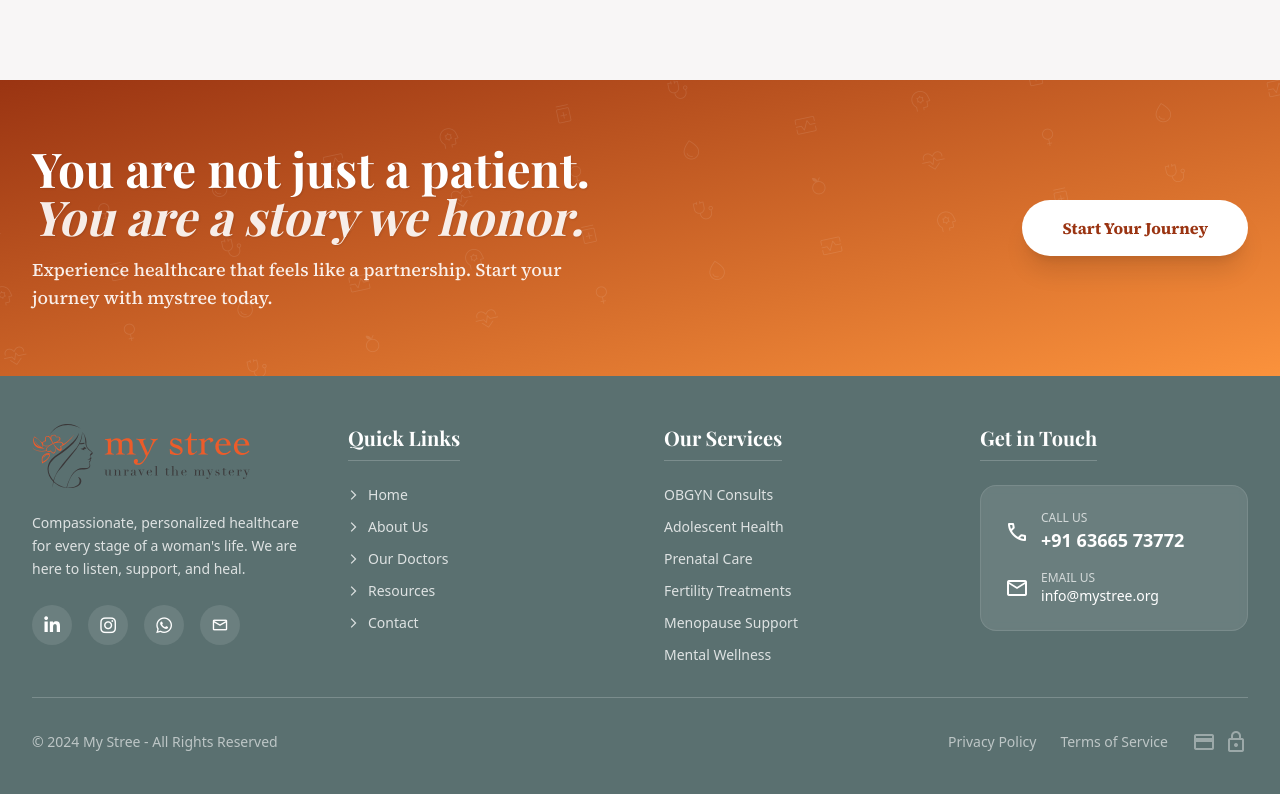
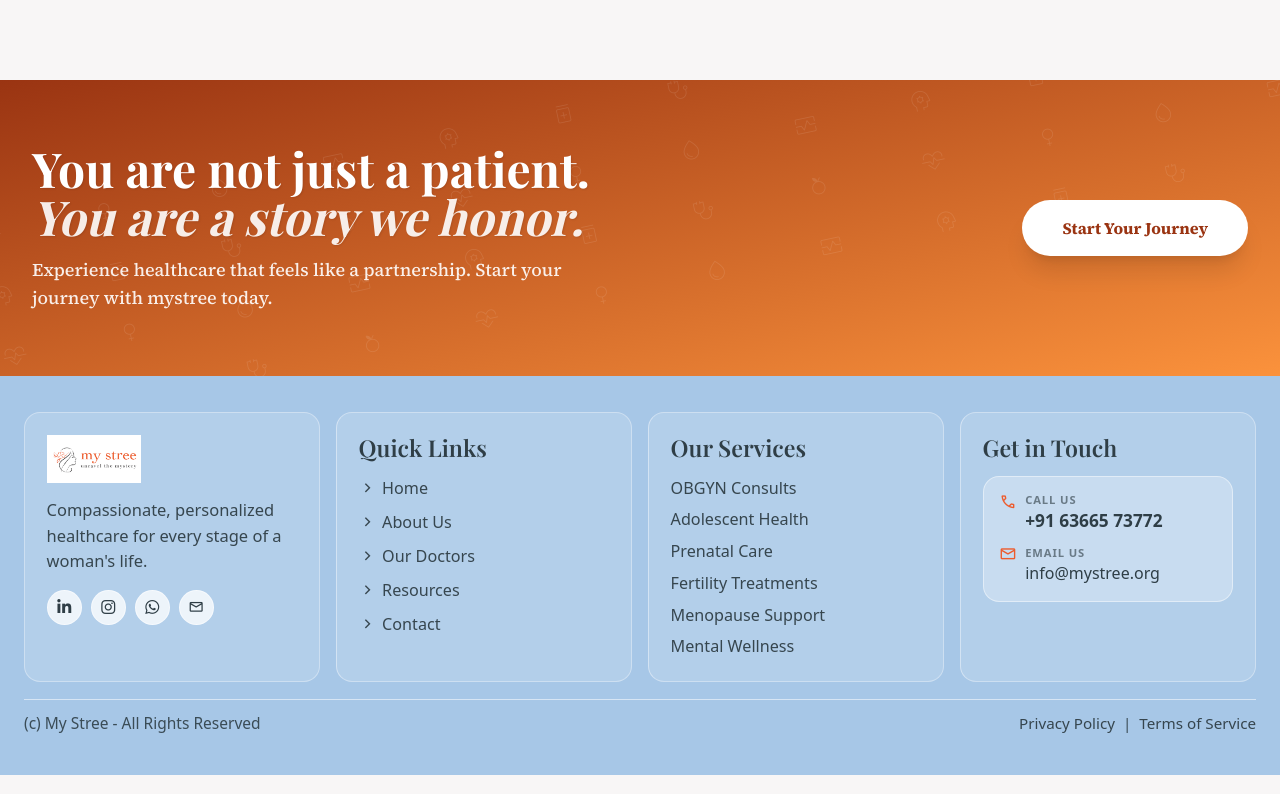
Before and after one commit to adarshvinayak-mys/mystree-website, a React (Vite) app: page / in a window 1280 px wide. Shown: the part 5061-5855 px from the top of the page. Built offline with nearby package versions, Linux system fonts and the light colour scheme; no server answers; a web font is replaced by a local one.

Commit message:
Refine footer layout and styling with compact premium alignment

```diff
--- /dev/null
+++ b/src/components/Footer.css
@@ -0,0 +1,235 @@
+.ms-footer {
+  background: #a7c7e7;
+  color: #2f3e46;
+  padding: 2.25rem 0 5.5rem;
+}
+
+.ms-footer__container {
+  max-width: 80rem;
+  margin: 0 auto;
+  padding: 0 1rem;
+}
+
+.ms-footer__grid {
+  display: grid;
+  grid-template-columns: 1fr;
+  gap: 1rem;
+}
+
+.ms-footer__col {
+  border: 1px solid rgba(255, 255, 255, 0.35);
+  border-radius: 1rem;
+  background: rgba(255, 255, 255, 0.14);
+  padding: 1.25rem;
+  min-height: 100%;
+}
+
+.ms-footer__heading {
+  margin: 0;
+  font-size: 1.45rem;
+  line-height: 1.1;
+  font-weight: 600;
+  color: #2f3e46;
+}
+
+.ms-footer__logo {
+  height: 3rem;
+  width: auto;
+  object-fit: contain;
+}
+
+.ms-footer__tagline {
+  margin: 0.9rem 0 0;
+  font-size: 1.03rem;
+  line-height: 1.55;
+  color: rgba(47, 62, 70, 0.95);
+  max-width: 24rem;
+}
+
+.ms-footer__socials {
+  margin-top: 1rem;
+  display: flex;
+  align-items: center;
+  gap: 0.55rem;
+}
+
+.ms-footer__social {
+  width: 2.2rem;
+  height: 2.2rem;
+  display: inline-flex;
+  align-items: center;
+  justify-content: center;
+  border-radius: 9999px;
+  border: 1px solid rgba(255, 255, 255, 0.55);
+  background: rgba(255, 255, 255, 0.76);
+  color: #2f3e46;
+  text-decoration: none;
+  font-size: 1rem;
+  transition: all 0.22s ease;
+}
+
+.ms-footer__social:hover {
+  transform: translateY(-1px);
+  color: #ed5b2d;
+  background: #ffffff;
+  box-shadow: 0 8px 18px rgba(237, 91, 45, 0.18);
+}
+
+.ms-footer__social .material-symbols-outlined {
+  font-size: 1.02rem;
+  line-height: 1;
+}
+
+.ms-footer__list {
+  list-style: none;
+  margin: 0.95rem 0 0;
+  padding: 0;
+}
+
+.ms-footer__list li + li {
+  margin-top: 0.42rem;
+}
+
+.ms-footer__link {
+  text-decoration: none;
+  color: rgba(47, 62, 70, 0.95);
+  font-size: 1.01rem;
+  line-height: 1.55;
+  transition: color 0.2s ease;
+}
+
+.ms-footer__link:hover {
+  color: #ed5b2d;
+}
+
+.ms-footer__link--with-icon {
+  display: inline-flex;
+  align-items: center;
+  gap: 0.32rem;
+}
+
+.ms-footer__link--with-icon .material-symbols-outlined {
+  font-size: 1.15rem;
+  line-height: 1;
+}
+
+.ms-footer__contact-card {
+  margin-top: 0.95rem;
+  border: 1px solid rgba(255, 255, 255, 0.45);
+  border-radius: 1rem;
+  background: rgba(255, 255, 255, 0.28);
+  padding: 0.95rem;
+}
+
+.ms-footer__contact-item {
+  display: flex;
+  align-items: flex-start;
+  gap: 0.5rem;
+}
+
+.ms-footer__contact-item + .ms-footer__contact-item {
+  margin-top: 0.7rem;
+}
+
+.ms-footer__contact-icon {
+  color: #ed5b2d;
+  font-size: 1.15rem;
+  line-height: 1;
+  margin-top: 0.05rem;
+}
+
+.ms-footer__contact-label {
+  margin: 0;
+  font-size: 0.7rem;
+  font-weight: 600;
+  letter-spacing: 0.08em;
+  color: rgba(47, 62, 70, 0.62);
+}
+
+.ms-footer__contact-value {
+  display: inline-block;
+  margin-top: 0.05rem;
+  color: #2f3e46;
+  text-decoration: none;
+  font-size: 1rem;
+  line-height: 1.35;
+  transition: color 0.2s ease;
+}
+
+.ms-footer__contact-value:hover {
+  color: #ed5b2d;
+}
+
+.ms-footer__contact-value--strong {
+  font-size: 1.08rem;
+  font-weight: 700;
+}
+
+.ms-footer__bottom {
+  margin-top: 1rem;
+  padding-top: 0.75rem;
+  border-top: 1px solid rgba(255, 255, 255, 0.55);
+  display: flex;
+  flex-direction: column;
+  gap: 0.45rem;
+  color: rgba(47, 62, 70, 0.9);
+}
+
+.ms-footer__copyright {
+  margin: 0;
+  font-size: 0.97rem;
+}
+
+.ms-footer__legal {
+  display: flex;
+  align-items: center;
+  gap: 0.5rem;
+  font-size: 0.95rem;
+}
+
+.ms-footer__legal a {
+  color: rgba(47, 62, 70, 0.95);
+  text-decoration: none;
+  transition: color 0.2s ease;
+}
+
+.ms-footer__legal a:hover {
+  color: #ed5b2d;
+}
+
+@media (min-width: 768px) {
+  .ms-footer {
+    padding-bottom: 2.5rem;
+  }
+
+  .ms-footer__container {
+    padding: 0 1.5rem;
+  }
+
+  .ms-footer__grid {
+    grid-template-columns: repeat(2, minmax(0, 1fr));
+    gap: 1rem;
+  }
+
+  .ms-footer__col {
+    padding: 1.35rem;
+  }
+
+  .ms-footer__bottom {
+    margin-top: 1.05rem;
+    flex-direction: row;
+    justify-content: space-between;
+    align-items: center;
+  }
+}
+
+@media (min-width: 1280px) {
+  .ms-footer__grid {
+    grid-template-columns: repeat(4, minmax(0, 1fr));
+    align-items: stretch;
+  }
+
+  .ms-footer__col:not(:first-child) {
+    border-left-color: rgba(255, 255, 255, 0.42);
+  }
+}
--- a/src/components/Footer.jsx
+++ b/src/components/Footer.jsx
@@ -1,80 +1,102 @@
 import { Link } from 'react-router-dom';
-const mystreelogo = '/mystreelogo.svg';
+import mystreelogo from '../assets/logo.png';
+import './Footer.css';
 
+const quickLinks = [
+  { label: 'Home', to: '/' },
+  { label: 'About Us', to: '/about' },
+  { label: 'Our Doctors', to: '/team' },
+  { label: 'Resources', to: '/showcase/events' },
+  { label: 'Contact', to: '/contact' },
+];
+
+const services = [
+  { label: 'OBGYN Consults', to: '/services/obgyn' },
+  { label: 'Adolescent Health', to: '/services/adolescent-health' },
+  { label: 'Prenatal Care', to: '/services/prenatal' },
+  { label: 'Fertility Treatments', to: '/services/fertility' },
+  { label: 'Menopause Support', to: '/services/menopause' },
+  { label: 'Mental Wellness', to: '/services/psychology' },
+];
 
 export default function Footer() {
+  return (
+    <footer data-no-booking-intercept="true" className="ms-footer">
+      <div className="ms-footer__container">
+        <div className="ms-footer__grid">
+          <section className="ms-footer__col ms-footer__col--brand">
+            <img src={mystreelogo} alt="Mystree Logo" className="ms-footer__logo" />
+            <p className="ms-footer__tagline">
+              Compassionate, personalized healthcare for every stage of a woman&apos;s life.
+            </p>
+            <div className="ms-footer__socials">
+              <a className="ms-footer__social" href="https://www.linkedin.com/company/my-stree-for-you/posts/?feedView=all" target="_blank" rel="noopener noreferrer" aria-label="LinkedIn">
+                <i className="fa-brands fa-linkedin-in" aria-hidden="true"></i>
+              </a>
+              <a className="ms-footer__social" href="https://www.instagram.com/mystreeforyou?igsh=MXhhOXY0aWxidGtwbQ==" target="_blank" rel="noopener noreferrer" aria-label="Instagram">
+                <i className="fa-brands fa-instagram" aria-hidden="true"></i>
+              </a>
+              <a className="ms-footer__social" href="https://wa.me/+916366573772" target="_blank" rel="noopener noreferrer" aria-label="WhatsApp">
+                <i className="fa-brands fa-whatsapp" aria-hidden="true"></i>
+              </a>
+              <a className="ms-footer__social" href="mailto:info@mystree.org" aria-label="Email">
+                <span className="material-symbols-outlined" aria-hidden="true">mail</span>
+              </a>
+            </div>
+          </section>
 
-    return (
-        <footer data-no-booking-intercept="true" className="bg-cadet-gray text-white pt-12 pb-24 md:pb-10">
-            <div className="max-w-7xl mx-auto px-4 sm:px-6 lg:px-8">
-                <div className="grid grid-cols-1 md:grid-cols-2 lg:grid-cols-4 gap-12 mb-8">
+          <section className="ms-footer__col">
+            <h4 className="ms-footer__heading">Quick Links</h4>
+            <ul className="ms-footer__list">
+              {quickLinks.map((item) => (
+                <li key={item.label}>
+                  <Link className="ms-footer__link ms-footer__link--with-icon" to={item.to}>
+                    <span className="material-symbols-outlined" aria-hidden="true">chevron_right</span>
+                    <span>{item.label}</span>
+                  </Link>
+                </li>
+              ))}
+            </ul>
+          </section>
+
+          <section className="ms-footer__col">
+            <h4 className="ms-footer__heading">Our Services</h4>
+            <ul className="ms-footer__list">
+              {services.map((item) => (
+                <li key={item.label}>
+                  <Link className="ms-footer__link" to={item.to}>{item.label}</Link>
+                </li>
+              ))}
+            </ul>
+          </section>
+
+          <section className="ms-footer__col">
+            <h4 className="ms-footer__heading">Get in Touch</h4>
+            <div className="ms-footer__contact-card">
+              <div className="ms-footer__contact-item">
+                <span className="material-symbols-outlined ms-footer__contact-icon" aria-hidden="true">call</span>
                 <div>
-                        <div className="flex items-center mb-6">
-                            <div className="inline-block">
-                                <img src={mystreelogo} alt="Mystree Logo" className="h-16 w-auto object-contain" />
+                  <p className="ms-footer__contact-label">CALL US</p>
+                  <a href="tel:+916366573772" className="ms-footer__contact-value ms-footer__contact-value--strong">+91 63665 73772</a>
                 </div>
               </div>
-                        <p className="text-white/80 text-sm mb-6 leading-relaxed">
-                            Compassionate, personalized healthcare for every stage of a woman's life. We are here to listen, support, and heal.
-                        </p>
-                        <div className="flex gap-4">
-                            <a className="w-10 h-10 rounded-full bg-white/10 flex items-center justify-center hover:bg-white hover:text-cadet-gray transition" href="https://www.linkedin.com/company/my-stree-for-you/posts/?feedView=all" target="_blank" rel="noopener noreferrer"><i className="fa-brands fa-linkedin-in text-lg"></i></a>
-                            <a className="w-10 h-10 rounded-full bg-white/10 flex items-center justify-center hover:bg-white hover:text-cadet-gray transition" href="https://www.instagram.com/mystreeforyou?igsh=MXhhOXY0aWxidGtwbQ==" target="_blank" rel="noopener noreferrer"><i className="fa-brands fa-instagram text-lg"></i></a>
-                            <a className="w-10 h-10 rounded-full bg-white/10 flex items-center justify-center hover:bg-white hover:text-cadet-gray transition" href="https://wa.me/+916366573772" target="_blank" rel="noopener noreferrer"><i className="fa-brands fa-whatsapp text-lg"></i></a>
-                            <a className="w-10 h-10 rounded-full bg-white/10 flex items-center justify-center hover:bg-white hover:text-cadet-gray transition" href="mailto:info@mystree.org"><span className="material-symbols-outlined text-lg">mail</span></a>
-                        </div>
-                    </div>
+              <div className="ms-footer__contact-item">
+                <span className="material-symbols-outlined ms-footer__contact-icon" aria-hidden="true">mail</span>
                 <div>
-                        <h4 className="font-bold text-xl mb-6 font-display border-b border-white/20 pb-2 inline-block">Quick Links</h4>
-                        <ul className="space-y-3 text-sm text-white/80">
-                            <li><Link className="hover:text-white hover:translate-x-1 transition flex items-center gap-2" to="/"><span className="material-symbols-outlined text-xs">arrow_forward_ios</span> Home</Link></li>
-                            <li><Link className="hover:text-white hover:translate-x-1 transition flex items-center gap-2" to="/about"><span className="material-symbols-outlined text-xs">arrow_forward_ios</span> About Us</Link></li>
-                            <li><Link className="hover:text-white hover:translate-x-1 transition flex items-center gap-2" to="/team"><span className="material-symbols-outlined text-xs">arrow_forward_ios</span> Our Doctors</Link></li>
-                            <li><Link className="hover:text-white hover:translate-x-1 transition flex items-center gap-2" to="/showcase/events"><span className="material-symbols-outlined text-xs">arrow_forward_ios</span> Resources</Link></li>
-                            <li><Link className="hover:text-white hover:translate-x-1 transition flex items-center gap-2" to="/contact"><span className="material-symbols-outlined text-xs">arrow_forward_ios</span> Contact</Link></li>
-
-                        </ul>
-                    </div>
-                    <div>
-                        <h4 className="font-bold text-xl mb-6 font-display border-b border-white/20 pb-2 inline-block">Our Services</h4>
-                        <ul className="space-y-3 text-sm text-white/80">
-                            <li><Link className="hover:text-white transition" to="/services/obgyn">OBGYN Consults</Link></li>
-                            <li><Link className="hover:text-white transition" to="/services/adolescent-health">Adolescent Health</Link></li>
-                            <li><Link className="hover:text-white transition" to="/services/prenatal">Prenatal Care</Link></li>
-                            <li><Link className="hover:text-white transition" to="/services/fertility">Fertility Treatments</Link></li>
-                            <li><Link className="hover:text-white transition" to="/services/menopause">Menopause Support</Link></li>
-                            <li><Link className="hover:text-white transition" to="/services/psychology">Mental Wellness</Link></li>
-                        </ul>
-                    </div>
-                    <div>
-                        <h4 className="font-bold text-xl mb-6 font-display border-b border-white/20 pb-2 inline-block">Get in Touch</h4>
-                        <div className="bg-white/10 rounded-2xl p-6 backdrop-blur-sm border border-white/10">
-                            <div className="flex items-center gap-3 mb-4">
-                                <span className="material-symbols-outlined">call</span>
-                                <div>
-                                    <p className="text-xs uppercase opacity-70">Call Us</p>
-                                    <p className="font-bold text-lg">+91 63665 73772</p>
-                                </div>
-                            </div>
-                            <div className="flex items-center gap-3">
-                                <span className="material-symbols-outlined">email</span>
-                                <div>
-                                    <p className="text-xs uppercase opacity-70">Email Us</p>
-                                    <p className="text-sm">info@mystree.org</p>
+                  <p className="ms-footer__contact-label">EMAIL US</p>
+                  <a href="mailto:info@mystree.org" className="ms-footer__contact-value">info@mystree.org</a>
                 </div>
               </div>
             </div>
+          </section>
         </div>
-                </div>
-                <div className="border-t border-white/20 pt-8 flex flex-col md:flex-row justify-between items-center text-sm text-white/60">
-                    <p>© 2024 My Stree - All Rights Reserved</p>
-                    <div className="flex gap-6 mt-4 md:mt-0 items-center">
-                        <span>Privacy Policy</span>
-                        <span>Terms of Service</span>
-                        <div className="flex gap-2 text-white/40">
-                            <span className="material-symbols-outlined">credit_card</span>
-                            <span className="material-symbols-outlined">lock</span>
-                        </div>
+
+        <div className="ms-footer__bottom">
+          <p className="ms-footer__copyright">(c) My Stree - All Rights Reserved</p>
+          <div className="ms-footer__legal">
+            <a href="#">Privacy Policy</a>
+            <span>|</span>
+            <a href="#">Terms of Service</a>
           </div>
         </div>
       </div>
```
Lines whose indentation alone changed are shown as unchanged.
